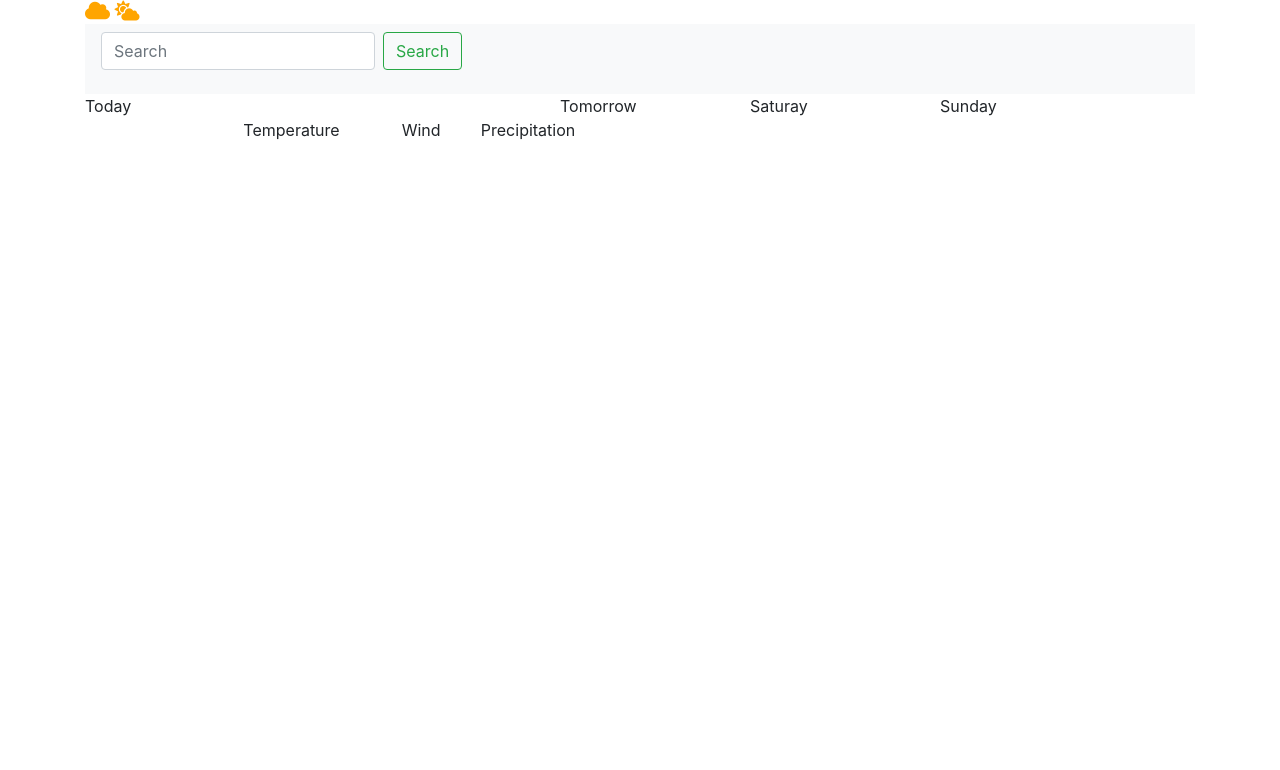
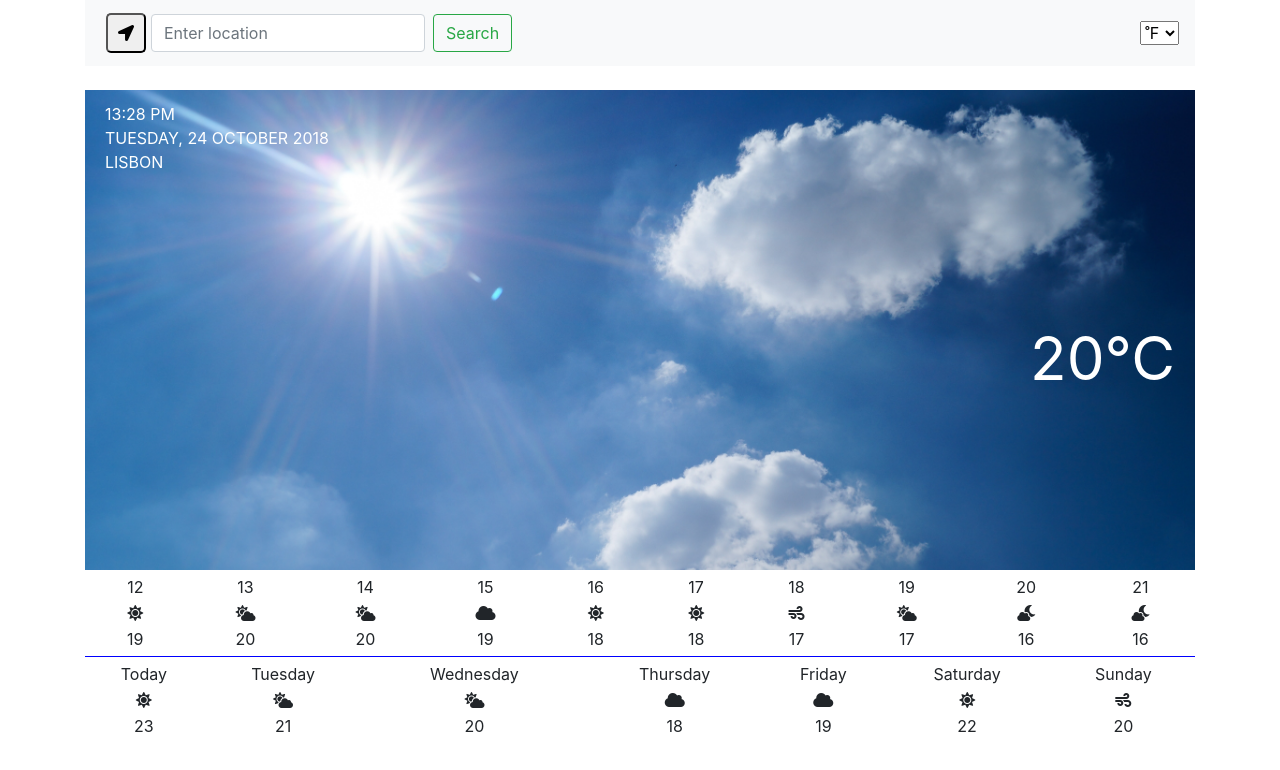
Before and after one commit to cyrielle-h/TodayWeather, a plain HTML site: page index.html in a window 1280 px wide. Drawn offline with nearby package versions, Linux system fonts and the light colour scheme.

Commit message:
2 tables added

```diff
--- a/index.html
+++ b/index.html
@@ -12,17 +12,186 @@
         <script src="js/app.js"></script>
     </head>
     <body>
-    	<div class="container">
-    		<i class="fas fa-cloud weather-icon"></i>
-    		<i class="fas fa-cloud-sun weather-icon"></i>
 
-    	<nav class="navbar navbar-light bg-light">
-  		<form class="form-inline">
-   		<input class="form-control mr-sm-2" type="search" placeholder="Search" aria-label="Search">
-    	<button class="btn btn-outline-success my-2 my-sm-0" type="submit">Search</button>
-  		</form>
-		</nav>
-    		<div class="row">
+    <div class="container">
+        <nav class="navbar navbar-expand-lg navbar-light bg-light">
+            <button class="CurrentLocation">
+                <i class="fas fa-location-arrow weather-icon"></i>
+            </button>
+            <button class="navbar-toggler" type="button" data-toggle="collapse" data-target="#navbarSupportedContent" aria-controls="navbarSupportedContent" aria-expanded="false" aria-label="Toggle navigation">
+                <span class="navbar-toggler-icon"></span>
+            </button>
+
+            <div class="collapse navbar-collapse" id="navbarSupportedContent">
+            <form class="form-inline my-2 my-lg-0">
+                <input class="form-control mr-sm-2" type="search" placeholder="Enter location" aria-label="Search">
+                <button class="btn btn-outline-success my-2 my-sm-0" type="submit">Search</button>
+            </form>
+            </div>
+            <div class="option">
+                <div class="selectric-hide-select">
+                    <select class="units" tabindex="-1">
+                      <option value="us">˚F</option>
+                      <option value="si">˚C</option>
+                    </select>
+                </div>
+            </div>
+        </nav>
+
+        <br>
+
+        <div class="info-today">
+           <p>13:28 PM</p>
+           <p>tuesday, 24 october 2018</p>
+           <p>Lisbon</p>
+           <p class="TemperatureToday">20°C</p>
+        </div>
+
+        <div class="Forecast-Day-Selected">
+        <table class="Table-Day-Selected">
+        <tr class="Days">
+            <td>
+                12
+            </td>
+            <td>
+                13
+            </td>
+            <td>
+                14
+            </td>
+            <td>
+                15
+            </td>
+            <td>
+                16
+            </td>
+            <td>
+                17
+            </td>
+            <td>
+                18
+            </td>
+            <td>
+                19
+            </td>
+            <td>
+                20
+            </td>
+            <td>
+                21
+            </td>
+        </tr>
+        <tr class="weather-icon">
+        <td>
+            <i class="fas fa-sun"></i>
+        </td>
+        <td>
+            <i class="fas fa-cloud-sun"></i>
+        </td>
+        <td>
+            <i class="fas fa-cloud-sun"></i>
+        </td>
+        <td>
+            <i class="fas fa-cloud"></i>
+        </td>
+        <td>
+            <i class="fas fa-sun"></i>
+        </td>
+        <td>
+            <i class="fas fa-sun"></i>
+        </td>
+        <td>
+            <i class="fas fa-wind"></i>
+        </td>
+        <td>
+            <i class="fas fa-cloud-sun"></i>
+        </td>
+        <td>
+            <i class="fas fa-cloud-moon"></i>
+        </td>
+        <td>
+            <i class="fas fa-cloud-moon"></i>
+        </td>
+    </tr>
+    <tr class="TemperatureEveryDay">
+        <td>19</td>
+        <td>20</td>
+        <td>20</td>
+        <td>19</td>
+        <td>18</td>
+        <td>18</td>
+        <td>17</td>
+        <td>17</td>
+        <td>16</td>
+        <td>16</td>
+    </tr>
+    </div>
+    </table>
+
+    <div class="Forecast-All-Days">
+    <table class="Table-Forecast-All-Days">
+    <tr class="days">
+    <td class="today">
+        Today
+    </td>
+    <td>
+        Tuesday
+    </td>
+    <td>
+        Wednesday
+    </td>
+    <td>
+        Thursday
+    </td>
+    <td>
+        Friday
+    </td>
+    <td>
+        Saturday
+    </td>
+    <td>
+        Sunday
+    </td>
+    </tr>
+
+    <tr class="weather-icon">
+    <td>
+        <i class="fas fa-sun"></i>
+    </td>
+    <td>
+        <i class="fas fa-cloud-sun"></i>
+    </td>
+    <td>
+        <i class="fas fa-cloud-sun"></i>
+    </td>
+    <td>
+        <i class="fas fa-cloud"></i>
+    </td>
+    <td>
+        <i class="fas fa-cloud"></i>
+    </td>
+    <td>
+        <i class="fas fa-sun"></i>
+    </td>
+    <td>
+        <i class="fas fa-wind"></i>
+    </td>
+    </tr>
+    <tr class="TemperatureEveryDay">
+        <td>23</td>
+        <td>21</td>
+        <td>20</td>
+        <td>18</td>
+        <td>19</td>
+        <td>22</td>
+        <td>20</td>
+    </tr>
+    </table>
+    </div>
+
+
+
+    		<!-- <div class="row">
     			<div class="col-md-5">
     				Today
     					<div class="row">
@@ -46,7 +215,7 @@
     			<div class="col-md-2">
     				Sunday
     			</div>
-    		 </div>
+    		 </div> -->
         </div>
 
     </body>
--- a/stylesheets/app.css
+++ b/stylesheets/app.css
@@ -1,4 +1,40 @@
-.weather-icon {
-	color: orange;
-	font-size: 20px;
+.CurrentLocation {
+	padding: 10px;
+	margin: 5px;
+	border-radius: 5px;
 }
+
+.info-today {
+	padding: 20px;
+	width: 100%;
+	height: 60%;
+	background-image: url("sunny.jpg");
+	text-transform: uppercase;
+	background-size: 1150px;
+	color: white;
+	line-height: 0.5;
+}
+
+.TemperatureToday {
+	float: right;
+	font-size: 60px;
+	margin-top: 15%;
+}
+
+.Table-Day-Selected {
+	width: 100%;
+	padding: 10px;
+	text-align: center;
+	line-height: 2;
+}
+
+.Table-Forecast-All-Days  {
+	width: 100%;
+	text-align: center;
+	line-height: 2;
+}
+
+.Table-Day-Selected {
+	padding: 20px;
+	border-bottom: 1px solid blue;
+}
```
Also changed, not shown: stylesheets/sunny.jpg (added).
